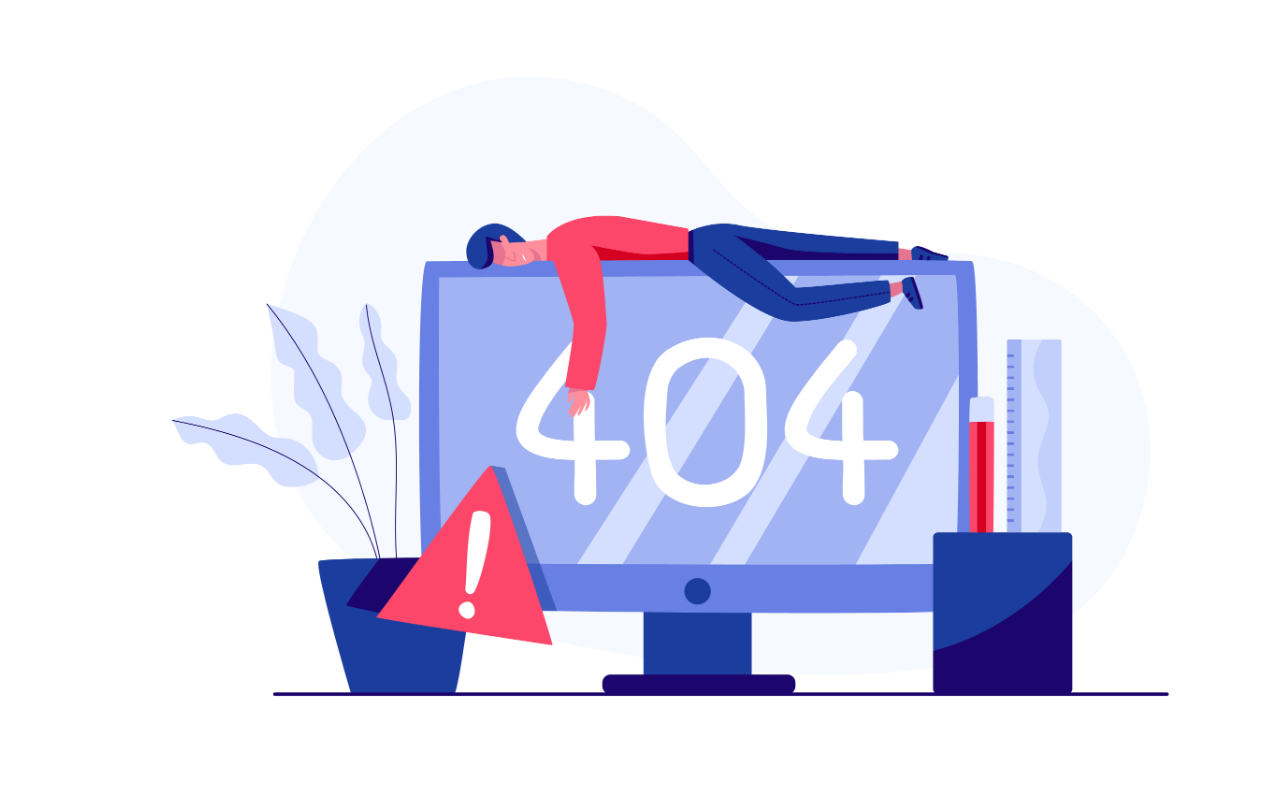
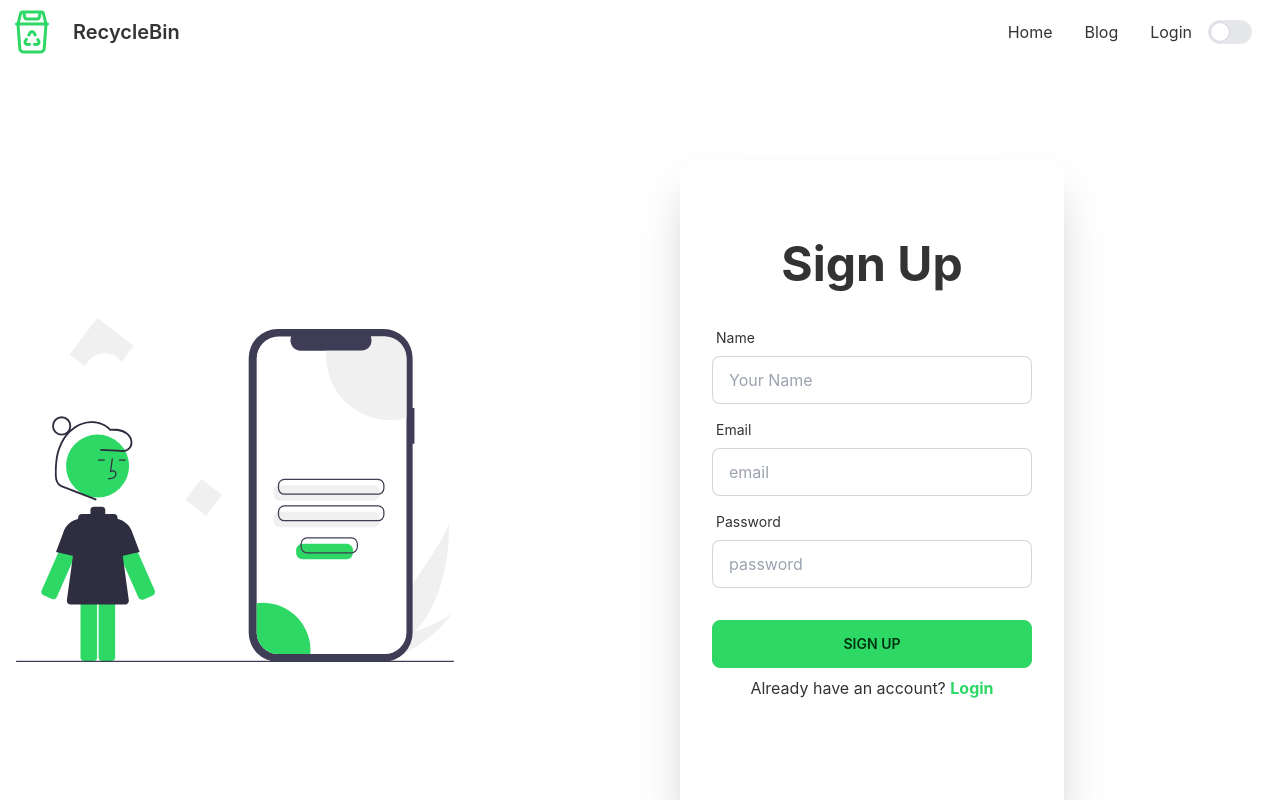
Before and after one commit to saima-sawrin/recycle-bin-client-side, a React (Create React App) app: page /signup in a window 1280 px wide. Shown: the top 800 px of the page. Built offline with nearby package versions, Linux system fonts and the light colour scheme; no server answers.

Commit message:
Sign up page added

```diff
--- a/src/component/Pages/Login/Login.js
+++ b/src/component/Pages/Login/Login.js
@@ -89,7 +89,7 @@
                 <div className="form-control mt-6">
                     <input className="btn btn-primary" type="submit" value="Login" />
                 </div>
-                <p className='text-center'>New to Beauty Salon? <Link className='font-bold' to="/signup">Sign Up</Link> </p>
+                <p className='text-center'>New to Recycle Bin? <Link className='font-bold text-primary' to="/signup">Sign Up</Link> </p>
              <div className=' mb-2'>
              <div className="form-control mt-6">
              <button onClick={handleSignIn}  className="btn border-0  mb-2 " variant='outline-primary'> <FaGoogle className='text-yellow-400 me-2'></FaGoogle>  Log in with Google</button>
--- /dev/null
+++ b/src/component/Pages/SignUp/SignUp.js
@@ -0,0 +1,85 @@
+import React, { useContext, useState } from 'react';
+import img from '../../assets/login.svg';
+import { Link } from 'react-router-dom';
+import { AuthContext } from '../../../context/AuthProvider';
+
+
+
+
+const SignUp = () => {
+
+    const {createUser } = useContext(AuthContext);
+    const[error , setError] = useState('');
+
+
+     const handleSubmit = event => {
+         event.preventDefault();
+         const form = event.target;
+         const name = form.name.value;
+         const email = form.email.value;
+         const password = form.password.value;
+         console.log(name, email, password);
+
+         createUser(email, password)
+         .then( result => {
+             const user = result.user;
+             alert('Successfully Registered ');
+             console.log(user);
+             form.reset();
+
+
+         })
+         .catch( e => {
+             alert(e)
+             setError(e.message)
+
+         });
+
+
+     }
+
+
+
+    return (
+        <div className="hero w-full my-20">
+        <div className="hero-content grid gap-20 md:grid-cols-2 flex-col lg:flex-row">
+            <div className="text-center lg:text-left">
+                <img className='w-3/4' src={img} alt="" />
+            </div>
+            <div className="card flex-shrink-0 w-full max-w-sm shadow-2xl bg-base-100 py-20">
+                <h1 className="text-5xl text-center font-bold">Sign Up</h1>
+                <form onSubmit={handleSubmit} className="card-body">
+                    <div className="form-control">
+                        <label className="label">
+                            <span className="label-text">Name</span>
+                        </label>
+                        <input type="text" name='name' placeholder="Your Name" className="input input-bordered" />
+                    </div>
+                    <div className="form-control">
+                        <label className="label">
+                            <span className="label-text">Email</span>
+                        </label>
+                        <input type="text" name='email' placeholder="email" className="input input-bordered" required/>
+                    </div>
+                    <div className="form-control">
+                        <label className="label">
+                            <span className="label-text">Password</span>
+                        </label>
+                        <input type="password" name='password' placeholder="password" className="input input-bordered" required/>
+
+                    </div>
+                    <div className="form-control mt-6">
+                        <input className="btn btn-primary" type="submit" value="Sign Up" />
+                    </div>
+                    <p className='text-center'>Already have an account? <Link className='text-primary font-bold' to="/login">Login</Link> </p>
+                     <p className='text-red-500'>{error}</p>
+                </form>
+
+            </div>
+        </div>
+    </div>
+);
+};
+
+
+export default SignUp;
--- a/src/component/Shared/Header/Header.js
+++ b/src/component/Shared/Header/Header.js
@@ -1,12 +1,12 @@
 import React, { useContext } from 'react';
 import { Link } from 'react-router-dom';
-import AuthProvider, { AuthContext } from '../../../context/AuthProvider';
+import { AuthContext } from '../../../context/AuthProvider';
 import logo from '../../assets/logo-96.png';
 const Header = () => {
-  const { user, logOut } = useContext(AuthContext);
+  const { user, LogOut } = useContext(AuthContext);
 
   const handleLogOut = () => {
-      logOut()
+    LogOut()
           .then(() => { })
           .catch(err => console.log(err));
   }
```
Also changed, not shown: src/Routes/Routes.js (+5 -4 lines).
